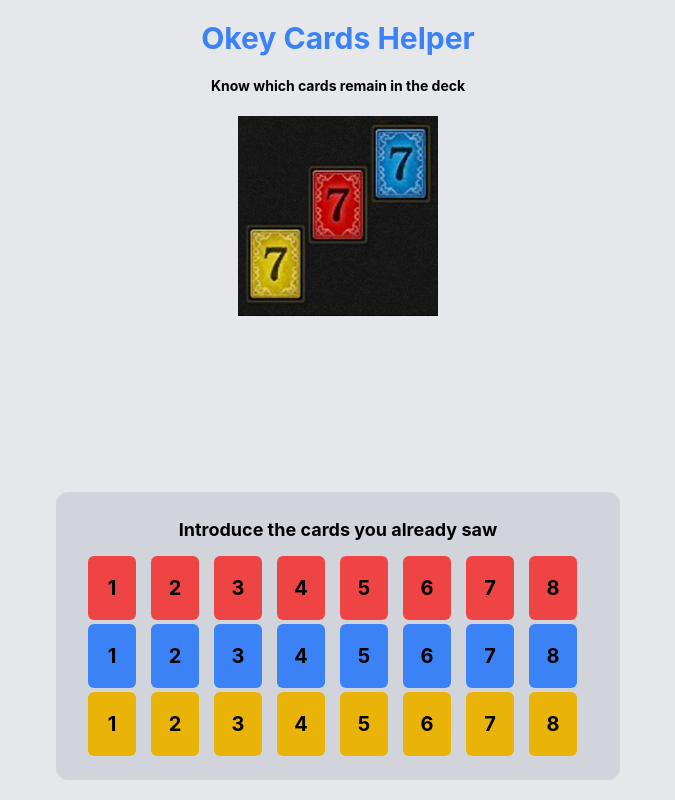
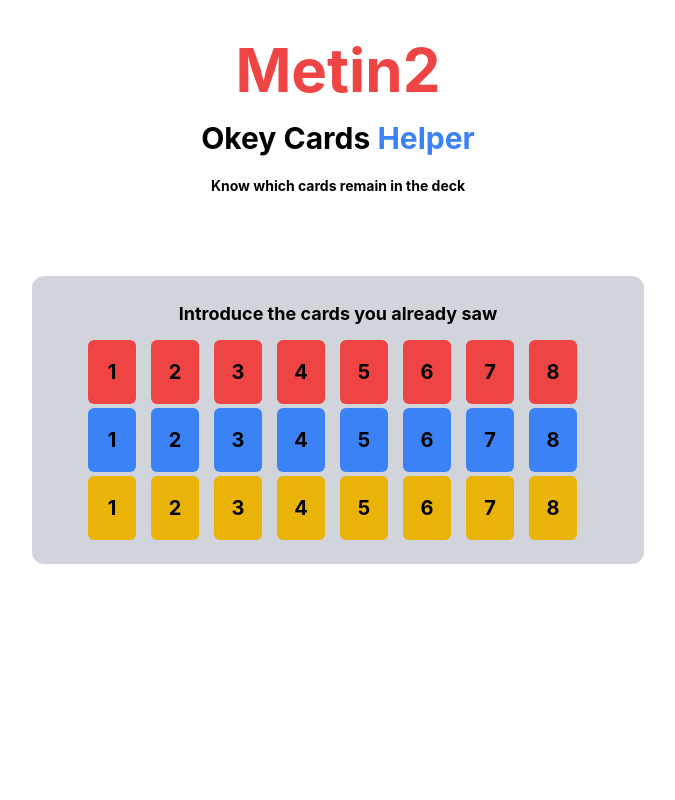
Before and after one commit to gitradonz/okey_cards_helper, a Next.js app: page / in a window 1280 px wide. Shown: the whole page, without its empty margins (302-977 px from the left). Built offline with nearby package versions, Linux system fonts and the light colour scheme.

Commit message:
More design

```diff
--- a/pages/MainPage.js
+++ b/pages/MainPage.js
@@ -1,4 +1,3 @@
-import Image from 'next/image';
 import { useState } from 'react';
 
 export default function MainPage() {
@@ -30,17 +29,19 @@ export default function MainPage() {
   ];
 
   return (
-    <main className="flex items-center justify-center flex-col bg-gray-200 h-screen">
-      <div className=" flex items-center justify-center mb-44 flex-col gap-5">
-        <h1 className="text-blue-500 font-bold text-3xl">
+    <main className="flex items-center justify-center flex-col mt-10">
+      <div className=" flex items-center justify-center mb-20 flex-col gap-5">
+        <div className=" font-bold text-6xl">
+          <span className="text-red-500">Metin2</span>
+        </div>
+        <div className=" font-bold text-3xl">
           Okey Cards <span className="text-blue-500">Helper</span>
-        </h1>
+        </div>
         <h6 className="font-bold text-sm">
           Know which cards remain in the deck
         </h6>
-        <Image src="/okeyCards.png" alt="Okey Cards" width={200} height={200} />
       </div>
-      <div className="flex items-center flex-col justify-center bg-gray-300 rounded-xl py-6">
+      <div className="flex items-center flex-col justify-center bg-gray-300 rounded-xl p-6">
         <span className="font-bold text-lg mb-3">
           Introduce the cards you already saw
         </span>
```
Also changed, not shown: public/okeyCards.jpg (added), public/okeyCards.png (deleted).
